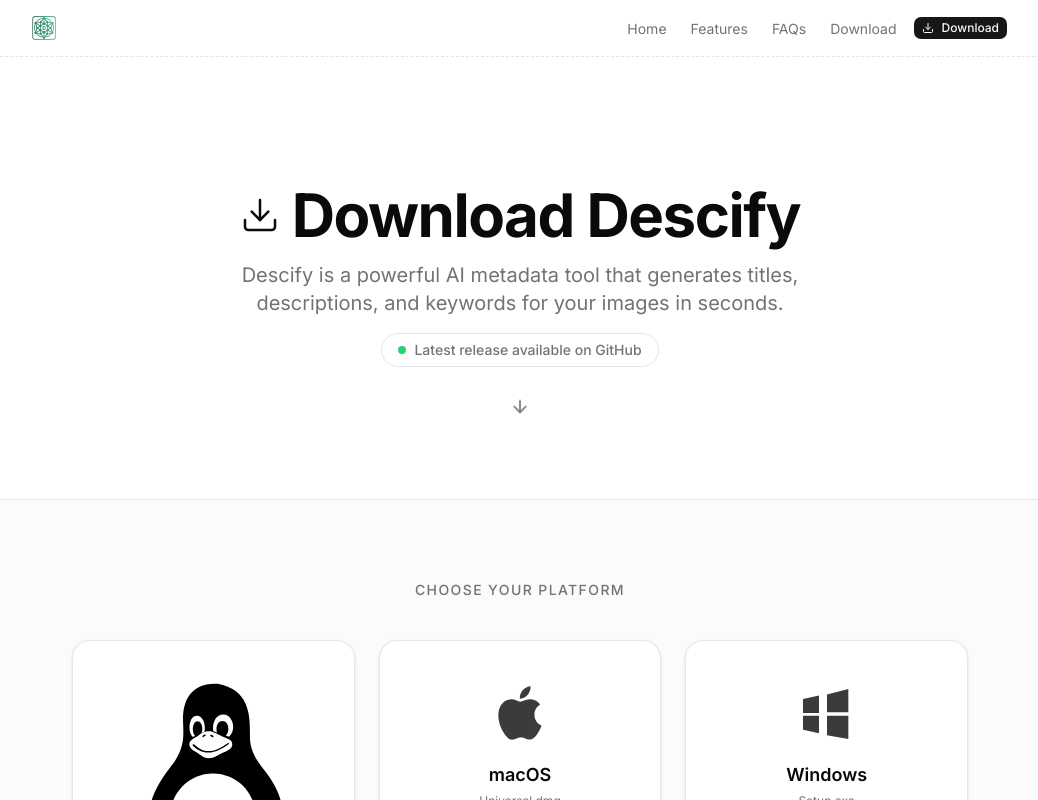
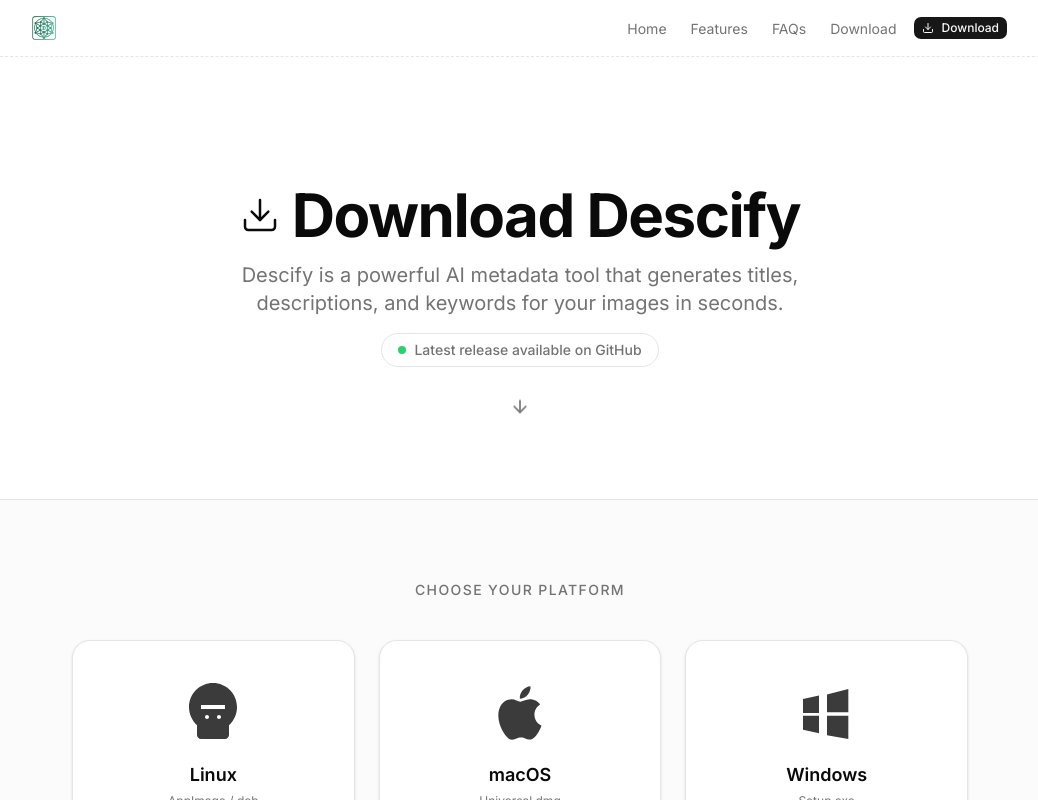
Before and after one commit to arrifat346afs/Descify-wab, a Next.js app: page /Download in a window 1280 px wide. Shown: the top 800 px of the page, without its empty margins (120-1158 px from the left). Built offline with nearby package versions, Linux system fonts and the light colour scheme.

Commit message:
Updates: 2026-03-10T17:37:28.060Z

```diff
--- a/app/Download/page.tsx
+++ b/app/Download/page.tsx
@@ -10,88 +10,9 @@ import Footer from "@/components/footer-3"
 
 // ---------- OS icons ----------
 const LinuxIcon = () => (
-  <svg
-   width="200"
-   height="200"
-   viewBox="0 0 200 200"
-   id="svg17"
-   xmlns="http://www.w3.org/2000/svg">
-  <defs
-     id="defs17" />
-
-  {/* SVG created with Arrow, by QuiverAI (https://quiver.ai) */}
-  <path
-     d="m178.9 161.8c-2.87-2.53-3.62-4.48-3.75-7.93-0.25-4.82-2.72-8.54-6.63-9.38-0.57-0.14-0.76-0.65-0.5-1.72 3.43-11.34 1.29-25.32-8.45-41.82-8.44-14.43-22.65-24.28-22.65-45.38 0-17.6 1.64-46.6-32.37-52.75h-2.32c-35.31 0-32.23 34.43-32.04 41.07 0.33 12.5 0.94 22.16-8.81 37.03-11.22 14.05-19.33 26.3-23.55 41.13-2.32 8.09-1.71 15.92-0.91 18.82-1.64 1.31-3.07 3.75-4.59 5.83-2.08 2.6-8.23 2.92-11.23 5.14-2.94 2.33-4.95 5.61-3.77 11.33 0.57 3.2 1.15 4.51-1.04 9.87-1.31 3.21-1.13 6.01 0.76 8.27 2.6 3.31 7.68 4.68 14.87 5.74 9.1 1.37 14.33 3.76 20.98 6.3 6.09 2.47 14.59 4.04 20.86 1.01 2.99-1.25 4.19-3.29 4.66-4.67 5.54-0.2 13.65-2.98 23.03-2.98 6.71 0 14.21 1.88 24.02 2.39 1.37 3.87 5.98 7.74 13.36 7.74 8.24 0 12.37-4.82 19.87-9.79 6.58-4.48 12.05-6.18 18.08-10.05 5.97-3.58 9.18-9.03 2.12-15.2z"
-     fill="#000"
-     id="path1" />
-  <path
-     d="m177.1 165.2c-4.82-4.31-4.82-7.21-5.08-11.31-0.25-3.15-1.5-6.19-5.37-6.19h-3.76c-3.72 5.04-7.97 7.7-12.62 7.56-5.39-0.13-7.86-5.17-7.99-12.13-4.61 0-7.31 3.46-8.26 11.31-0.84 6.77-1.61 11.95-5.04 20.65-1.83 4.69-2.27 6.7-0.58 11.43 1.58 4.18 5.68 6.4 10.41 6.27 8.56-0.26 15.01-8.15 20.3-11.65 8.88-5.88 13.1-6.2 17.86-9.85 2.93-2.16 3-3.89 0.13-6.09z"
-     fill="#FDD250"
-     id="path2"
-     style={{fill:"#ffffff",fillOpacity:1}} />
-  <path
-     d="m177 168.1c-5.85 4.25-12 5.69-21.26 12.27-7.89 5.94-11.1 7.86-17.09 7.47-4.82-0.33-8.62-2.09-10.41-6.79-0.84 2.87-0.19 6.59 1.89 8.7 2.08 2.33 5.88 3.28 9.68 3.02 9.2-0.69 14.89-9.1 22.37-13.35 5.72-3.24 8.52-4.25 13.6-7.37 3.07-1.98 3.42-3.02 1.22-3.95z"
-     fill="#F7A548"
-     id="path3"
-     style={{fill:"#d2d2d2",fillOpacity:1}} />
-  <path
-     d="m57.72 152.2c-5.21-7.76-8.64-10.57-12.89-10.18-3.7 0.25-6.52 2.78-8.75 7.37-1.76 3.4-5.63 3.91-10.07 5.28-5.39 1.73-5.96 4.72-4.88 10.03 0.84 4.03 0.65 6.19-1.3 10.37-2.54 5.52 3.35 7.66 12.49 8.97 9.43 1.44 13.59 3.56 20.8 6.16 7.69 2.79 15 3.44 19.72-0.49 5.66-4.69 3.65-11.27-1.68-17.31-5.22-5.88-10-14.8-13.44-20.2z"
-     fill="#FDD250"
-     id="path4"
-     style={{fill:"#ffffff"}} />
-  <path
-     d="m 73.79,179.2 c -1.44,4.96 -5.41,8.99 -14.84,8.21 -7.34,-0.65 -11.6,-4.53 -22.94,-6.78 -7.89,-1.62 -13.85,-1.98 -15.99,-4.26 -1,3.35 1.04,6.34 10.6,8.22 11.54,2.33 15.57,3.67 22.02,6.4 8.81,3.73 18.1,3.4 21.97,-2.41 2.7,-4.12 2.01,-7.59 -0.82,-9.38 z"
-     fill="#F7A548"
-     id="path5"
-     style={{fill:"#d2d2d2",fillOpacity:1}} />
-  <path
-     d="m99.83 92.56c-23.28 0-42.7 19.15-42.7 43.47 0 2.6 0.19 4.48 0.51 5.78 6.21 7.02 12.38 9.68 16.6 15.42 3.11 4.18 3.05 8.56-0.96 10.71 7.75 6.77 15.73 9.62 26.42 9.62 11.46 0 21.52-4.95 28.61-10.88 1.51-6.64 1.32-12.64 3.4-18.86 2.01-6.11 6-8.37 10.61-8.8 0.26-1.14 0.26-2.41 0.26-3.71 0-24.08-19.23-42.75-42.75-42.75z"
-     fill="#fff"
-     id="path6" />
-  <path
-     d="m84.06 34.76c-5.47 0-7.57 6.51-7.57 11.4 0 4.56 1.25 7.77 3.41 9.78l2.13-1.18c-1.31-1.22-2.2-3.98-2.2-6.88 0-4.28 2.01-7.74 4.68-7.74 2.81 0 4.82 3.27 4.82 7.61 0 1.56-0.32 2.97-0.74 4.19l2.86-1.22c0.26-1.31 0.39-2.71 0.39-4.18 0-5.58-3.05-11.78-7.78-11.78z"
-     fill="#fff"
-     id="path7" />
-  <path
-     d="m110.4 33.6c-7.12 0-10.35 7.12-10.35 13.5 0 1.43 0.13 2.31 0.26 2.92l3.66 1.63c-0.32-1.12-0.5-2.31-0.5-3.71 0-4.53 2.57-8.05 6-8.05 3.72 0 5.92 3.45 5.92 7.79 0 2.79-0.99 5.33-2.62 6.83l3.3 1.23c2.87-2.73 4.11-6.21 4.11-10 0-5.98-3.99-12.14-9.78-12.14z"
-     fill="#fff"
-     id="path8" />
-  <path
-     d="m113.6 57.36c-4.76-1.75-9.59-5.2-14.41-6.64-5.52-1.5-10.29 0.73-14.16 3.91-3.37 2.66-8.46 3.71-8.65 8.4-0.13 5.78 6.28 7.15 10.73 10.7 4 3.31 8.15 4.02 12.08 3.08 3.34-0.78 6.48-3.14 9.42-4.58 4.76-2.19 10.79-4.28 10.66-8.82-0.08-3.55-2.61-4.95-5.67-6.05z"
-     fill="#FCC447"
-     id="path9"
-     style={{fill:"#ffffff"}} />
-  <path
-     d="m92.03 53.41c-1.57 0-2.52 1.54-2.64 2.2-0.13 0.68 0.75 0.81 1.07 0.55 0.48-0.35 0.76-1.21 1.89-1.53 0.71-0.25 0.9-1.22-0.32-1.22z"
-     fill="#000"
-     id="path10" />
-  <path
-     d="m98.72 53.73c-1.56-0.32-1.88 0.84-1.11 1.35 0.7 0.39 1.11 0.95 1.9 1.15 1.05 0.32 1.37-0.62 0.7-1.34-0.64-0.64-0.97-1.03-1.49-1.16z"
-     fill="#000"
-     id="path11" />
-  <path
-     d="m114.6 62.16c-5.16 3.38-11.06 7.95-19.42 7.95-6.55 0-10.77-4.15-13.99-6.57-1.2-0.92-2.27 0.32-1.33 1.28 4.62 4.33 9.06 6.79 15 6.79 8.42 0 15.26-5 20.42-8.2 1.31-0.86 0.6-2.12-0.68-1.25z"
-     fill="#000"
-     id="path12" />
-  <path
-     d="m85.46 42.62c-1.08-0.2-1.83 0.92-1.83 2.33 0 1.06 0.43 1.79 1.39 1.99 1.18 0.19 2.01-0.93 2.01-2.18 0-1.03-0.64-2.01-1.57-2.14z"
-     fill="#000"
-     id="path13" />
-  <path
-     d="m111.5 41.91c-1.25-0.2-2.08 0.9-2.08 2.21-0.06 1.22 0.58 2.23 1.72 2.3 1.19 0.13 2.03-0.94 2.09-2.17 0.06-1.17-0.83-2.21-1.73-2.34z"
-     fill="#000"
-     id="path14" />
-  <path
-     d="m170.8 151c-1.44-1.33-3.01-1.58-4.71-1.46-2.26 0.13-4.33 0.65-6.28 1.52 1.18-1.26 2.21-2.71 3.17-3.92h3.17c3.92 0 5.19 2.53 5.45 5.68 0.06 0.32 0.06 0.4 0.06 0.72-0.26-0.91-0.45-1.88-0.86-2.54z"
-     fill="#F7A548"
-     id="path15"
-     style={{fill:"#d2d2d2",fillOpacity:1}} />
-  <path
-     d="m44.76 145.3c-3.92 0-5.81 3.06-7.6 5.32-1.82 2.41-4.1 4.29-9.11 5.43-4.83 1.2-6.53 2.63-7.43 5.38-0.41-4.25 0.96-6.65 5.65-8.02 3.94-1.23 6.85-2.2 9.39-5.93 2.2-3.21 4.15-4.78 7.37-4.97 3.93-0.39 6.32 1.9 9.48 6.11-1.5-1.66-3.79-3.32-7.75-3.32z"
-     fill="#F7A548"
-     id="path16"
-     style={{fill:"#d2d2d2",fillOpacity:1}} />
-</svg>
+  <svg viewBox="0 0 64 64" className="h-16 w-16" fill="currentColor" aria-hidden="true">
+    <path d="M32 2C18.7 2 8 12.7 8 26c0 7.2 3.1 13.7 8 18.2V54c0 2.2 1.8 4 4 4h24c2.2 0 4-1.8 4-4v-9.8C53 39.7 56 33.2 56 26 56 12.7 45.3 2 32 2zm-6 36c-1.1 0-2-.9-2-2s.9-2 2-2 2 .9 2 2-.9 2-2 2zm12 0c-1.1 0-2-.9-2-2s.9-2 2-2 2 .9 2 2-.9 2-2 2zm6-10H20v-4h24v4z" />
+  </svg>
 )
 
 const AppleIcon = () => (
```
